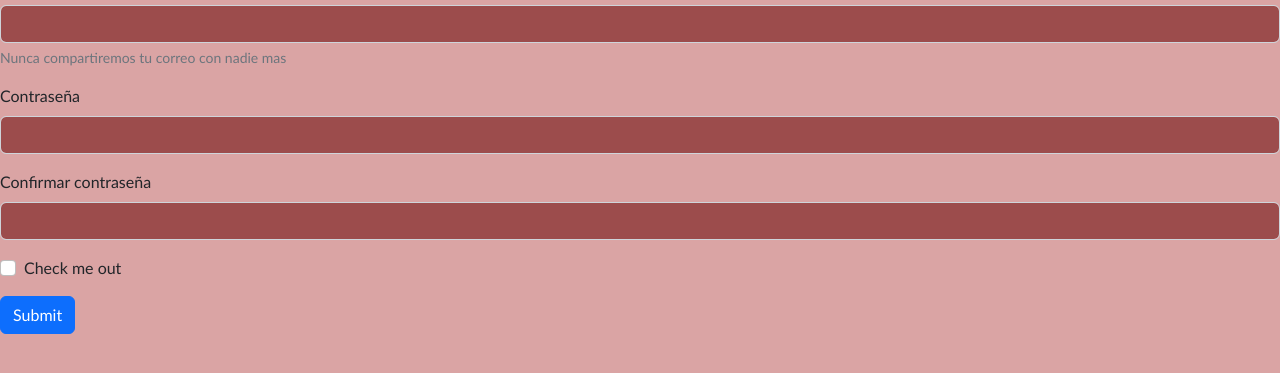
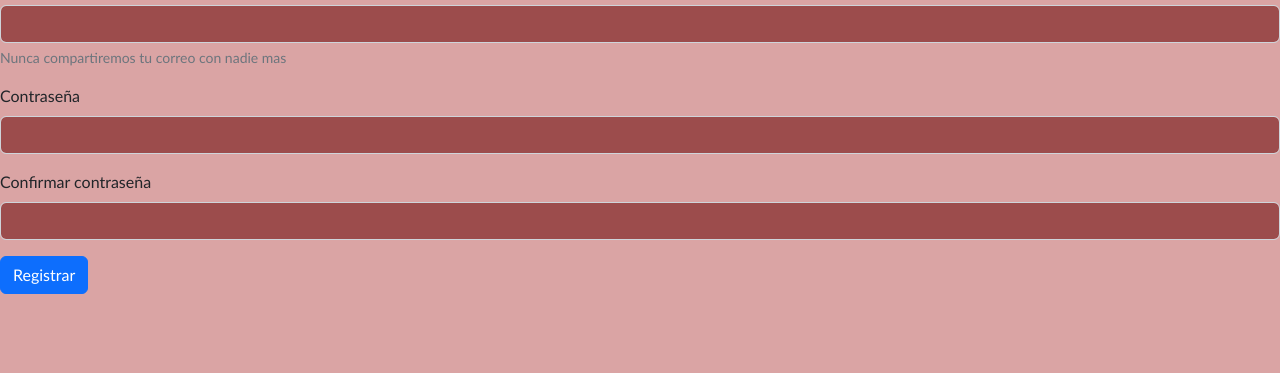
Before and after one commit to MarcosAuqui/Proyecto-Basket-World-, a website: page pages/registro.html in a window 1280 px wide. Shown: the part 261-634 px from the top of the page. Drawn offline with nearby package versions, Linux system fonts and the light colour scheme.

Commit message:
ENTREGAR sass1

```diff
--- a/pages/registro.html
+++ b/pages/registro.html
@@ -60,11 +60,7 @@
             <label for="exampleInputPassword1" class="form-label">Confirmar contraseña</label>
             <input type="password" class="form-control" id="exampleInputPassword1">
           </div>
-          <div class="mb-3 form-check">
-            <input type="checkbox" class="form-check-input" id="exampleCheck1">
-            <label class="form-check-label" for="exampleCheck1">Check me out</label>
-          </div>
-          <button type="submit" class="btn btn-primary">Submit</button>
+          <button type="submit" class="btn btn-primary">Registrar</button>
         </form>
        </div>
     </main>
```
